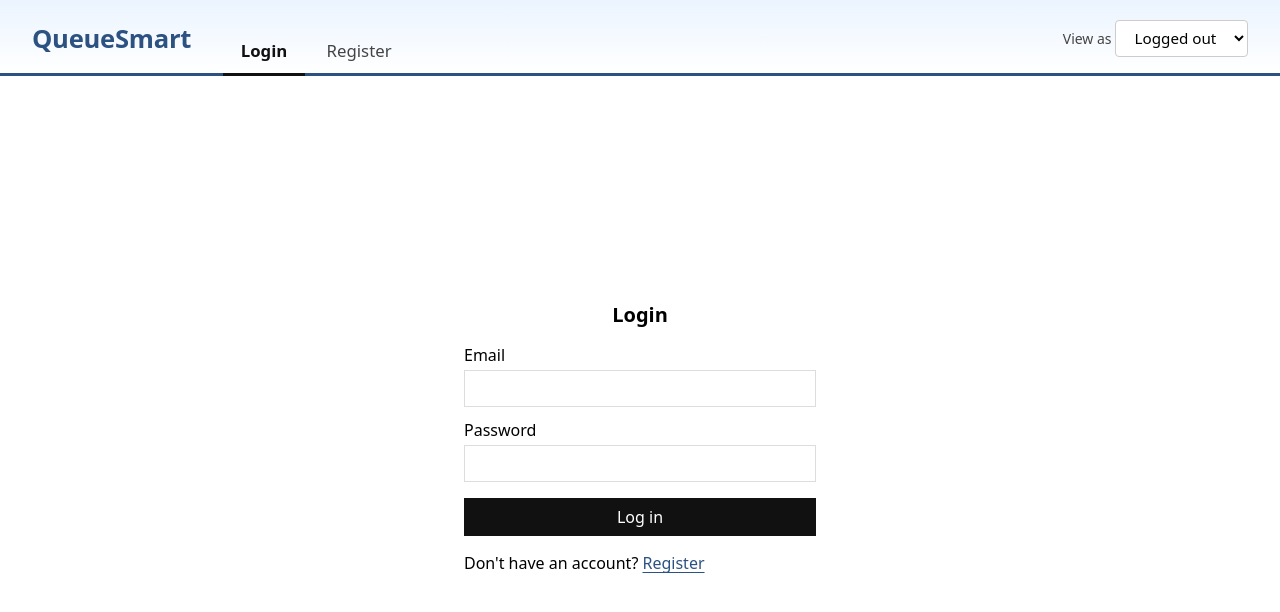
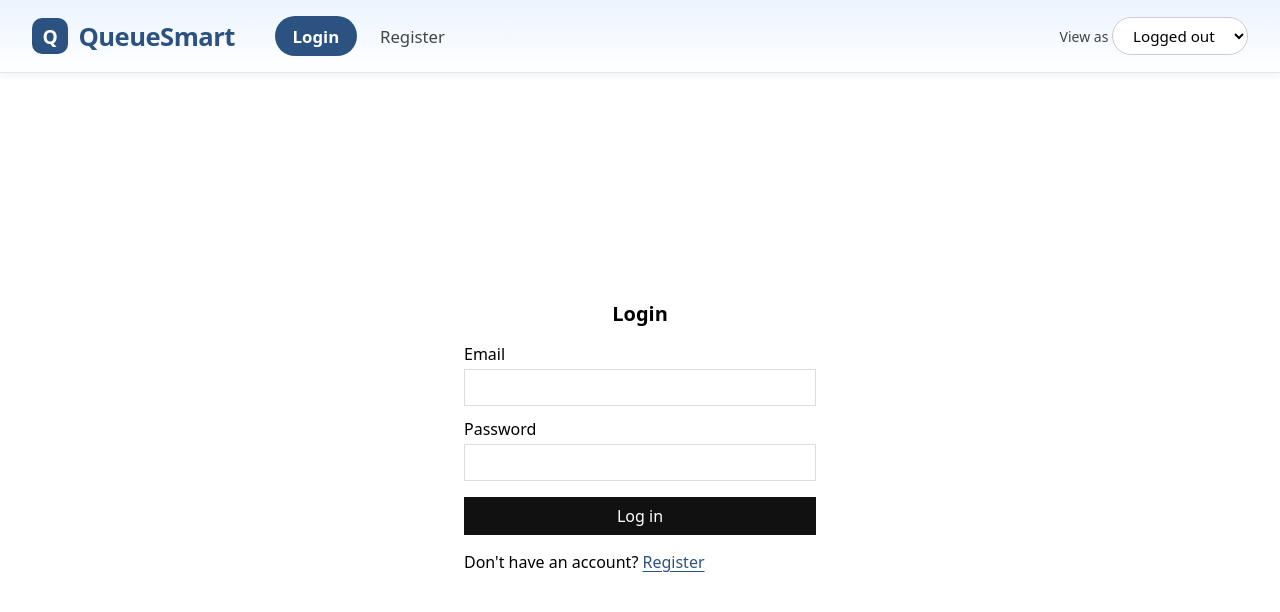
Before and after one commit to tommy-truo/queue-smart, a React (Vite) app in the folder frontend/: page /login in a window 1280 px wide. Shown: the top 612 px of the page. Built offline with nearby package versions, Linux system fonts and the light colour scheme.

Commit message:
Restyle app header: larger, logo mark, pill nav

```diff
--- a/frontend/src/index.css
+++ b/frontend/src/index.css
@@ -33,70 +33,78 @@ a:hover {
 .app-header {
   display: flex;
   align-items: center;
-  gap: 2rem;
-  padding: 1.25rem 2rem 0;
-  border-bottom: 3px solid var(--link);
+  gap: 2.5rem;
+  min-height: 4.5rem;
+  padding: 0 2rem;
+  border-bottom: 1px solid var(--border-light);
   background: linear-gradient(to bottom, #ebf4ff, var(--bg));
+  box-shadow: 0 2px 8px rgba(44, 82, 130, 0.08);
 }
 
 .app-header strong {
-  align-self: center;
-  padding-bottom: 1rem;
+  display: flex;
+  align-items: center;
+  gap: 0.65rem;
   color: var(--link);
   font-size: 1.6rem;
   font-weight: 800;
-  letter-spacing: -0.01em;
+  letter-spacing: -0.02em;
+}
+
+/* Small logo mark in front of the app name. */
+.app-header strong::before {
+  content: 'Q';
+  display: grid;
+  place-items: center;
+  width: 2.25rem;
+  height: 2.25rem;
+  border-radius: 10px;
+  background: var(--link);
+  color: #fff;
+  font-size: 1.2rem;
+  font-weight: 800;
 }
 
 .app-header nav {
   display: flex;
   flex: 1;
-  align-self: stretch;
-  align-items: flex-end;
-  gap: 0.25rem;
+  align-items: center;
+  gap: 0.35rem;
 }
 
 .app-header nav a {
-  padding: 0.7rem 1.1rem;
-  border-bottom: 3px solid transparent;
-  margin-bottom: -3px;
+  padding: 0.55rem 1.1rem;
+  border-radius: 999px;
   color: var(--text-muted);
   font-size: 1.05rem;
   text-decoration: none;
+  transition: background 0.15s, color 0.15s;
 }
 
 .app-header nav a:hover {
+  background: rgba(44, 82, 130, 0.08);
   color: var(--text);
-  border-bottom-color: var(--border);
 }
 
 .app-header nav a.active {
-  border-bottom-color: var(--text);
-  color: var(--text);
+  background: var(--link);
+  color: #fff;
   font-weight: 600;
 }
 
 .app-header label {
-  align-self: center;
-  padding-bottom: 1rem;
   color: var(--text-muted);
   font-size: 0.875rem;
 }
 
 .app-header button,
 .app-header select {
-  align-self: center;
-  margin-bottom: 1rem;
-  padding: 0.4rem 0.9rem;
+  padding: 0.45rem 1rem;
   border: 1px solid var(--border);
-  border-radius: 4px;
+  border-radius: 999px;
   background: var(--bg);
   font: inherit;
   font-size: 0.95rem;
-}
-
-.app-header label select {
-  margin-bottom: 0;
 }
 
 .app-header button {
@@ -104,7 +112,8 @@ a:hover {
 }
 
 .app-header button:hover {
-  border-color: var(--accent);
+  border-color: var(--link);
+  color: var(--link);
 }
 
 main {
```
